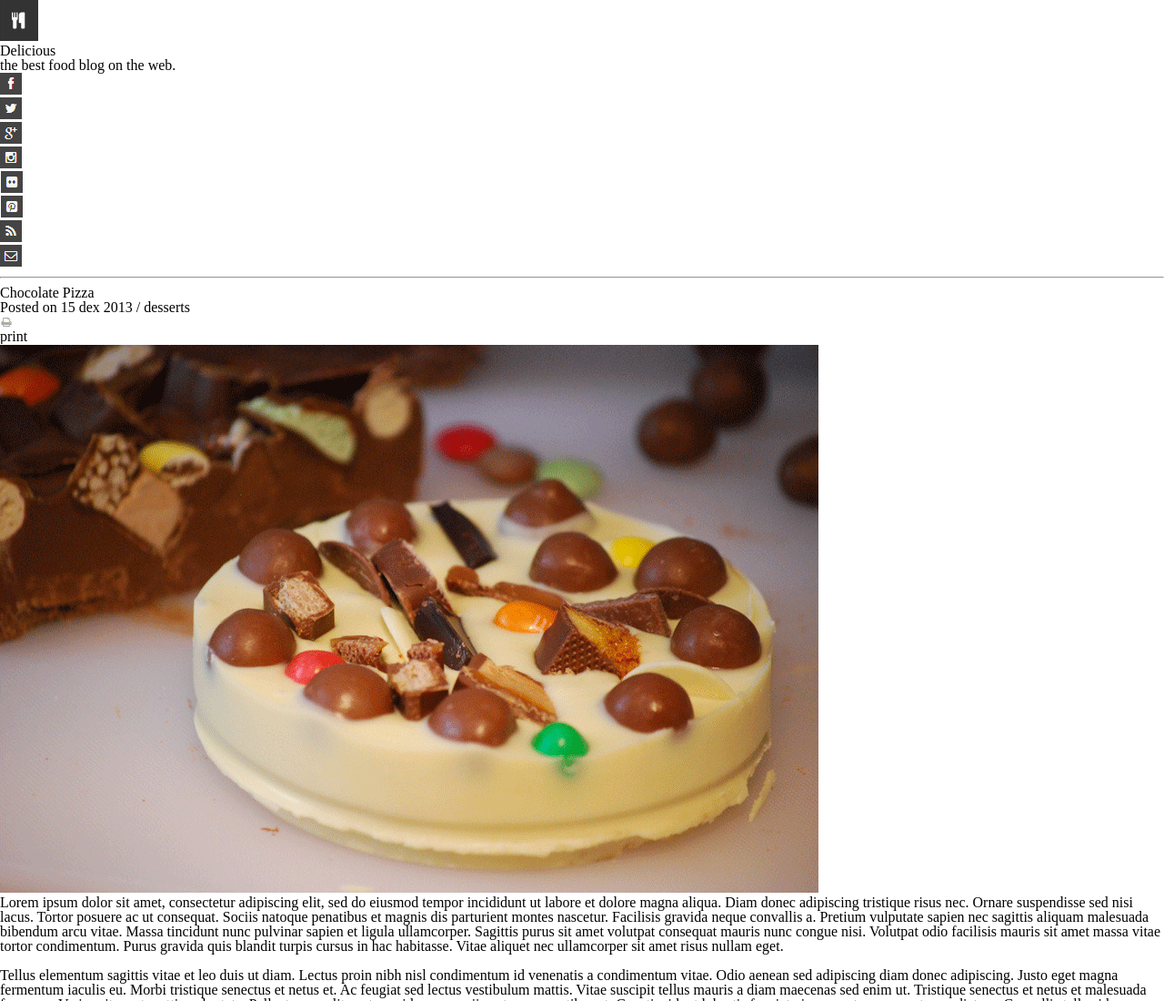
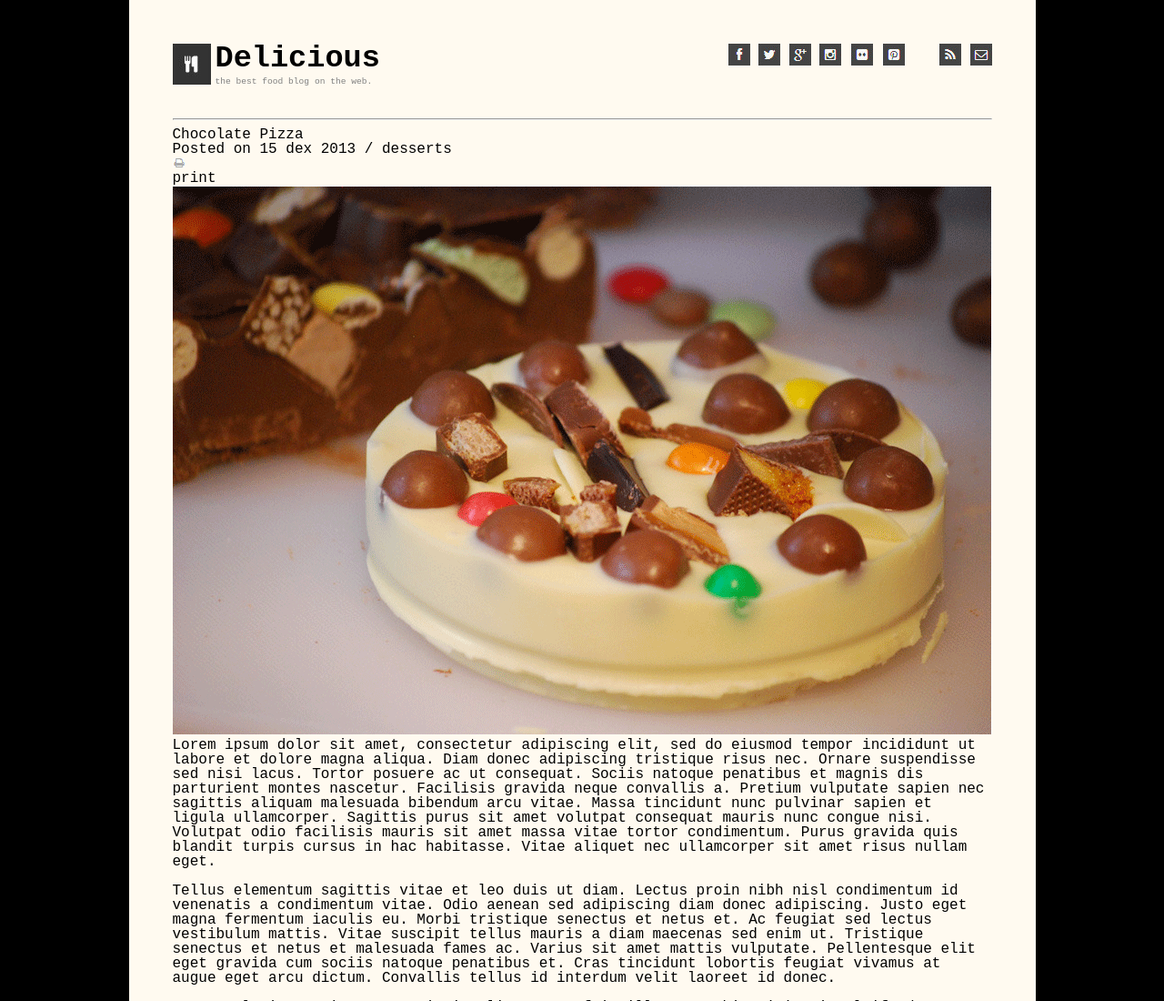
Before and after one commit to CullenSharp2/lab-10a, a plain HTML site: page index.html in a window 1280 px wide. Shown: the top 1100 px of the page at 91% size. Drawn offline with nearby package versions, Linux system fonts and the light colour scheme.

Commit message:
Style header

```diff
--- a/css/styles.css
+++ b/css/styles.css
@@ -1 +1,63 @@
 @import url('https://cdnjs.cloudflare.com/ajax/libs/meyer-reset/2.0/reset.min.css');
+
+html {
+    background-color: black;
+}
+
+body {
+    width: 901px;
+    margin: 0 auto;
+    padding: 3rem;
+    font-family: 'Courier New', Courier, monospace;
+    font-size: 100%;
+    background-color: floralwhite;
+}
+
+header {
+    display: flex;
+    margin: 0 auto;
+    margin-bottom: 2rem;
+    justify-content: space-between;
+    align-content: center;
+}
+
+header figure img {
+    width: 42px;
+    margin-right: 5px;
+}
+
+#logoGroup {
+    width: fit-content;
+    height: 50px;
+    display: flex;
+    justify-content: center;
+    align-content: center;
+}
+
+h2{
+    width: fit-content;
+    margin-bottom: .2rem;
+    font-size: 2.1rem;
+    font-weight: bold;
+    color: black;
+}
+
+h4 {
+    font-size: .6rem;
+    color: grey;
+}
+
+header #socials {
+    margin-right: 10px;
+}
+
+header ul {
+    width: 290px;
+    display: flex;
+    justify-content: space-between;
+    list-style: none;
+}
+
+header li {
+    display: inline;
+}
--- a/index.html
+++ b/index.html
@@ -11,21 +11,27 @@
 
 <body>
     <header>
+        <section id="logoGroup">
             <figure id="logo"><img src="imgs/logo.png" alt=""></figure>
             <section>
                 <h2>Delicious</h2>
                 <h4>the best food blog on the web.</h4>
             </section>
+        </section>
         <nav>
             <ul>
+                <section id="social">
                     <li><img src="imgs/fb-icon.png" alt=""></li>
                     <li><img src="imgs/twit-icon.png" alt=""></li>
                     <li><img src="imgs/gp-icon.png" alt=""></li>
                     <li><img src="imgs/insta-icon.png" alt=""></li>
                     <li><img src="imgs/flic-icon.png" alt=""></li>
                     <li><img src="imgs/pint-icon.png" alt=""></li>
+                </section>
+                <section>
                     <li><img src="imgs/rss-icon.png" alt=""></li>
                     <li><img src="imgs/mail-icon.png" alt=""></li>
+                </section>
             </ul>
         </nav>
     </header>
```
Lines whose indentation alone changed are shown as unchanged.
